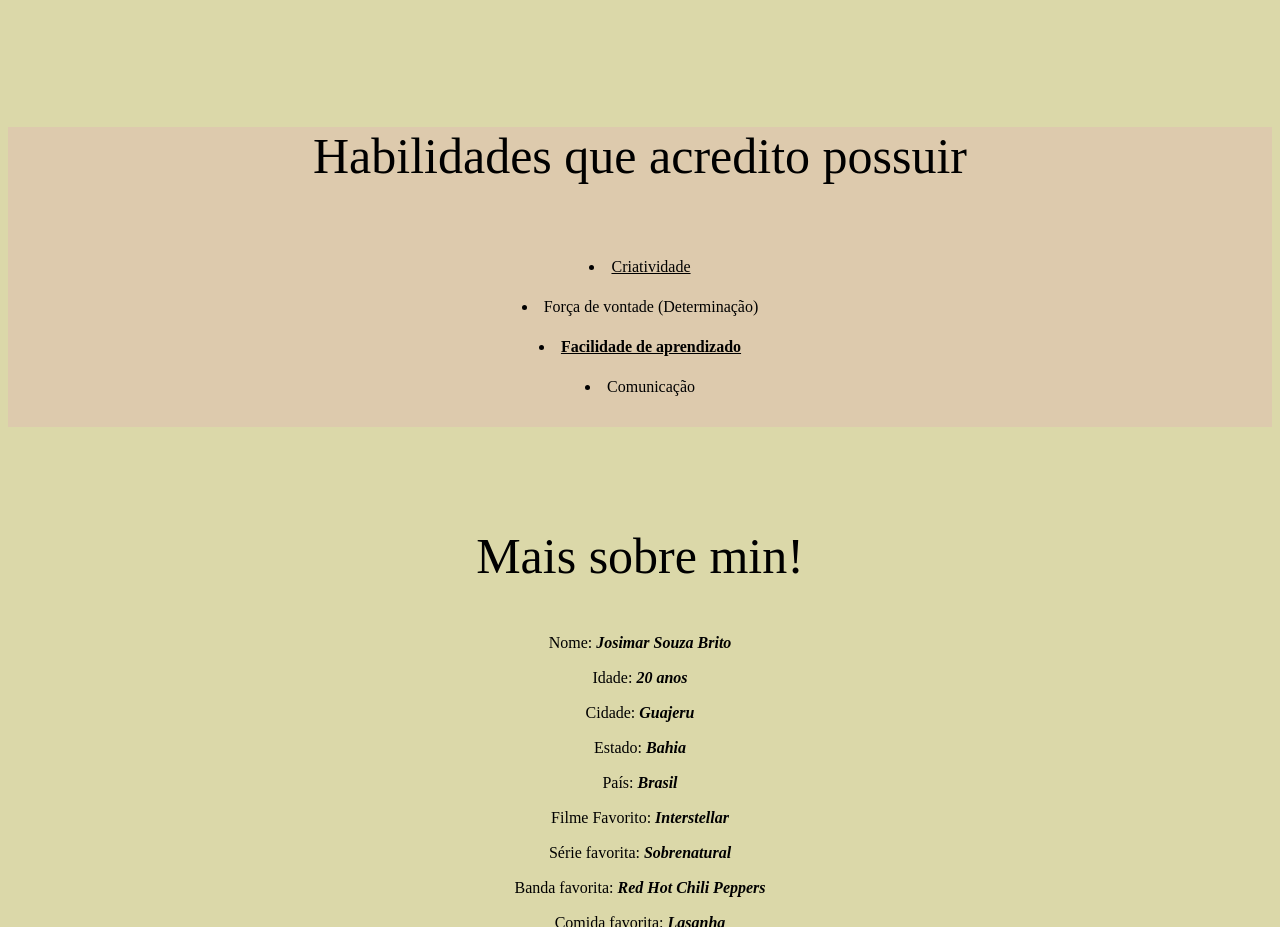
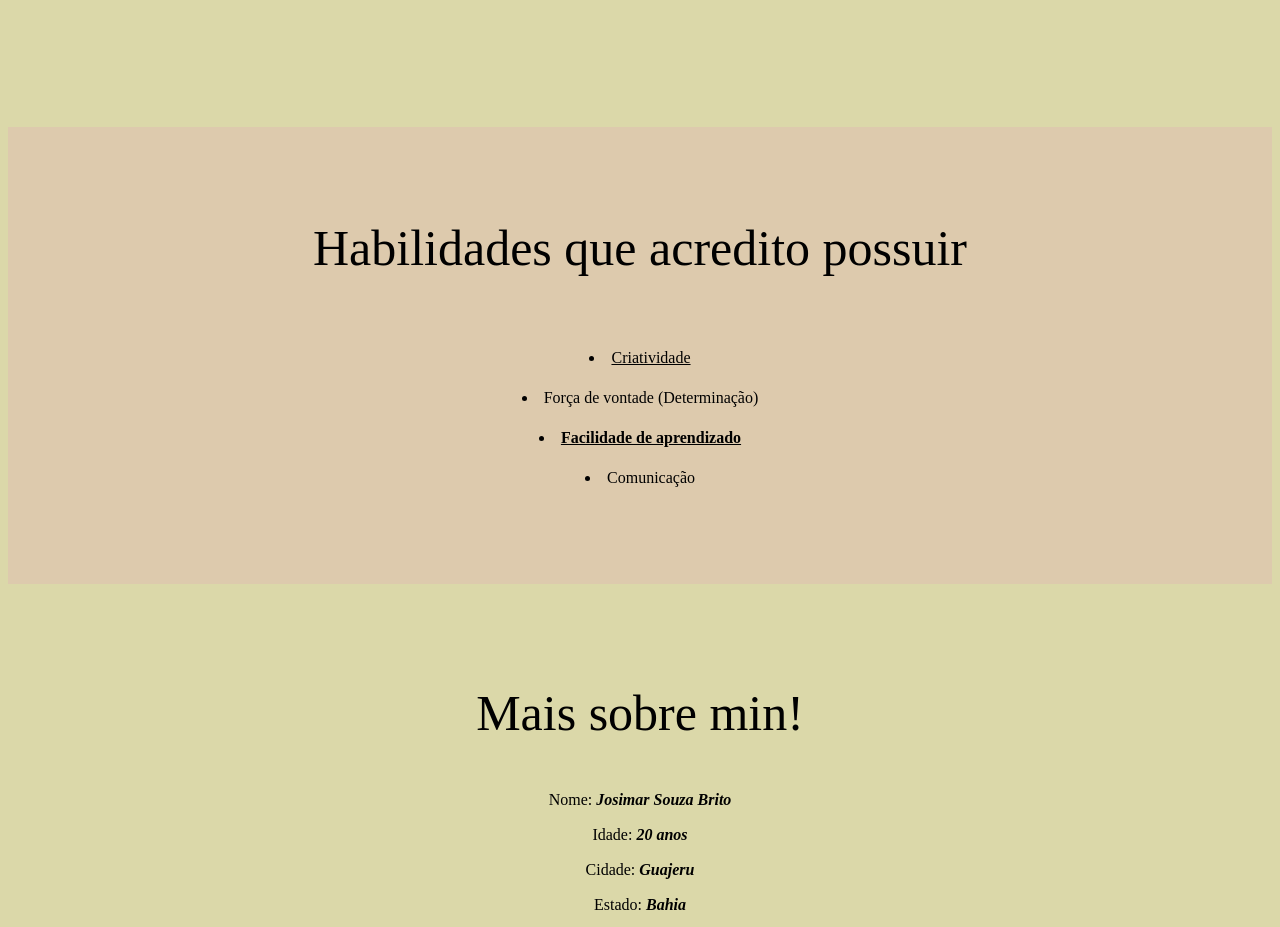
Before and after one commit to Josimar-Souza/Josimar-Souza.github.io, a plain HTML site: page index.html in a window 1280 px wide. Shown: the part 1066-1993 px from the top of the page. Drawn offline with Linux system fonts and the light colour scheme.

Commit message:
Mudanas no estilo da seçao habilidades

```diff
--- a/style.css
+++ b/style.css
@@ -65,6 +65,7 @@ body{
     text-align: center;
     margin: 80px 0px 50px 0px;
     background-color: #ddcaad;
+    padding: 50px 20px 50px 20px;
 }
 
 .habilidades h2{
```
